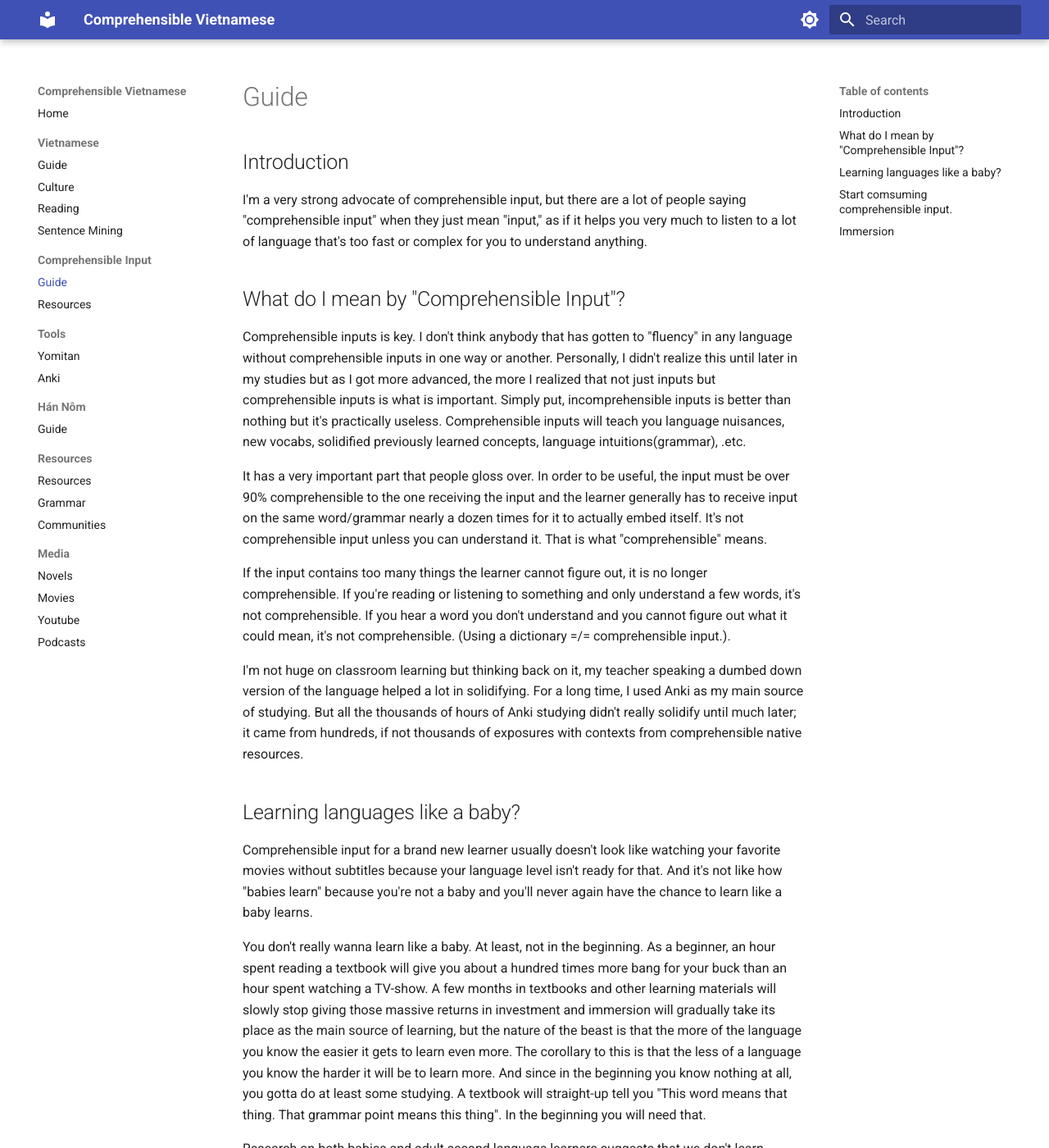
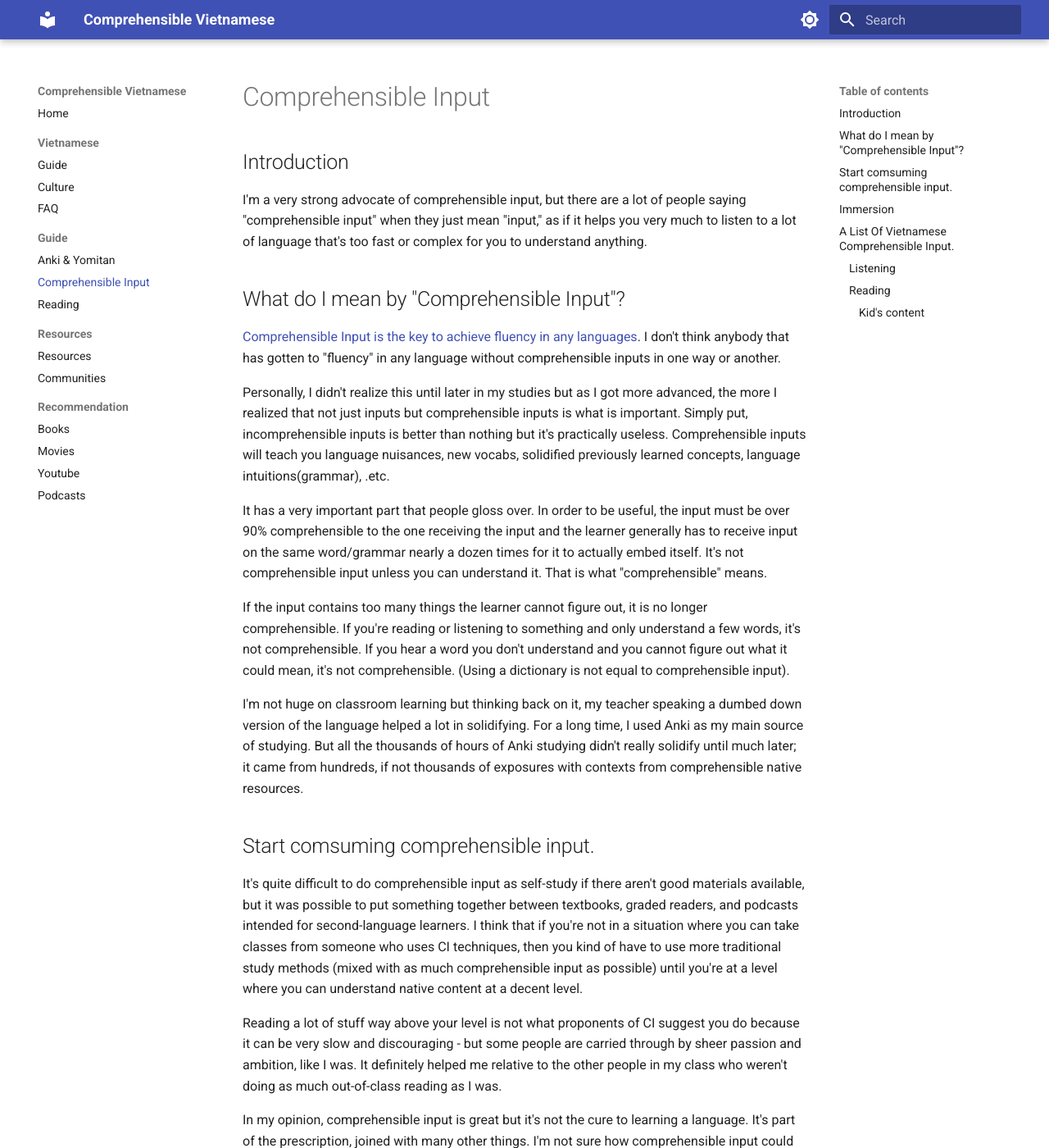
Before and after one commit to daihocmo/learn-vietnamese, an MkDocs documentation site: the page built from docs/input.md, in a window 1280 px wide and 1400 px high. Shown: the whole window at 82% size. Built offline with MkDocs 1.6.1 and Material for MkDocs 9.7.7, drawn with Linux system fonts in a browser that asks for light colours; some of the changed text lies outside the part shown.

Commit message:
Cập nhật chút đỉnh

```diff
--- a/docs/input-guide.md
+++ b/docs/input.md
@@ -4,21 +4,16 @@
 
 ## What do I mean by "Comprehensible Input"?
 
-Comprehensible inputs is key. I don't think anybody that has gotten to "fluency" in any language without comprehensible inputs in one way or another. Personally, I didn't realize this until later in my studies but as I got more advanced, the more I realized that not just inputs but comprehensible inputs is what is important. Simply put, incomprehensible inputs is better than nothing but it's practically useless. Comprehensible inputs will teach you language nuisances, new vocabs, solidified previously learned concepts, language intuitions(grammar), .etc.
+[Comprehensible Input is the key to achieve fluency in any languages](https://youtu.be/NiTsduRreug). I don't think anybody that has gotten to "fluency" in any language without comprehensible inputs in one way or another.
+
+Personally, I didn't realize this until later in my studies but as I got more advanced, the more I realized that not just inputs but comprehensible inputs is what is important. Simply put, incomprehensible inputs is better than nothing but it's practically useless. Comprehensible inputs will teach you language nuisances, new vocabs, solidified previously learned concepts, language intuitions(grammar), .etc.
 
 It has a very important part that people gloss over. In order to be useful, the input must be over 90% comprehensible to the one receiving the input and the learner generally has to receive input on the same word/grammar nearly a dozen times for it to actually embed itself. It's not comprehensible input unless you can understand it. That is what "comprehensible" means.
 
-If the input contains too many things the learner cannot figure out, it is no longer comprehensible. If you're reading or listening to something and only understand a few words, it's not comprehensible. If you hear a word you don't understand and you cannot figure out what it could mean, it's not comprehensible. (Using a dictionary =/= comprehensible input.).
+If the input contains too many things the learner cannot figure out, it is no longer comprehensible. If you're reading or listening to something and only understand a few words, it's not comprehensible. If you hear a word you don't understand and you cannot figure out what it could mean, it's not comprehensible. (Using a dictionary is not equal to comprehensible input).
 
 I'm not huge on classroom learning but thinking back on it, my teacher speaking a dumbed down version of the language helped a lot in solidifying. For a long time, I used Anki as my main source of studying. But all the thousands of hours of Anki studying didn't really solidify until much later; it came from hundreds, if not thousands of exposures with contexts from comprehensible native resources.
 
-## Learning languages like a baby?
-
-Comprehensible input for a brand new learner usually doesn't look like watching your favorite movies without subtitles because your language level isn't ready for that. And it's not like how "babies learn" because you're not a baby and you'll never again have the chance to learn like a baby learns.
-
-You don't really wanna learn like a baby. At least, not in the beginning. As a beginner, an hour spent reading a textbook will give you about a hundred times more bang for your buck than an hour spent watching a TV-show. A few months in textbooks and other learning materials will slowly stop giving those massive returns in investment and immersion will gradually take its place as the main source of learning, but the nature of the beast is that the more of the language you know the easier it gets to learn even more. The corollary to this is that the less of a language you know the harder it will be to learn more. And since in the beginning you know nothing at all, you gotta do at least some studying. A textbook will straight-up tell you "This word means that thing. That grammar point means this thing". In the beginning you will need that.
-
-Research on both babies and adult second language learners suggests that we don't learn language just by hearing it. (Hearing babies of deaf parents don't learn language from TV!). We need to hear it at a level that is deliberately slowed down and simplified so that we can understand it. Mostly, this means learning from teachers who are trained in CI techniques, rather than self-study; most of the work I've seen on comprehensible input is specifically classroom-based. But CI proponents also advocate a lot of reading, using resources like the earliest levels of these graded readers.
 
 ## Start comsuming comprehensible input.
 
@@ -35,4 +30,33 @@
 
 Of course, immersion is something you do in your free time, so you can do it even in the beginning, after you're done with your daily hour of studying. And to avoid forgetting what you've learned, use a memory aid program like Anki. Stick sentences in Japanese on the front card, what they mean on the back card.
 
-(By the way, read Principles and Practice in Second Language Acquisition by Stephen Krashen; it's a free book by the guy who literally wrote the book on comprehensible input).
+
+
+## A List Of Vietnamese Comprehensible Input.
+
+### Listening
+
+**(These 3 playlists are made by VietnameseClass101)**
+
+- [Absolute Beginner](https://www.youtube.com/playlist?list=PLunONiOw9GxL3KEhx7lTJbY8-COYXBkyK)
+- [Beginner](https://www.youtube.com/playlist?list=PLunONiOw9GxLoQOkTELRyn8xUgY9MP_PR)
+- [Intermediate](https://www.youtube.com/playlist?list=PLunONiOw9GxJqez21K_cBsNV4k_9dPg0U)
+
+**Other**
+
+- [holy phun](https://www.youtube.com/channel/UCBRTv26bFOoQvCsKluwuCDQ): there is only 2
+- [Vlog in Slow Vietnamese](https://www.youtube.com/playlist?list=PLW2Cgj7b_FvjiNUTa4GHRJz2H8SbncPCy)
+- [Slow Vietnamese Input](https://www.youtube.com/playlist?list=PLW2Cgj7b_FviK9D0yZ6-n2R3WgeuZieTT)
+- [Easy Vietnamese - Learn Vietnamese from the streets!](https://www.youtube.com/playlist?list=PLA5UIoabheFN8XxzGYrLkEDuhxESQ8kUr)
+- [Authentic Vietnamese with subtitles](https://www.youtube.com/playlist?list=PLnVIHsBDulRMiCJThslqsejGhWlLEHGQ6): A Playlist made by Learn Vietnamese with Annie.
+
+### Reading
+
+- [Vietnamese Reading Resources written by a random Vietnamese Italki teacher](http://easyvietnamese.weebly.com/reading)
+- [Bài viết học sinh](https://tiengviethuchanh.wordpress.com/bai-viet-hoc-sinh/). There are a lot of texts written by Vietnamese students here.
+- [VOA Tiếng Việt](https://www.voatiengviet.com/): Vietnamese News in (not really) simple Vietnamese.
+
+#### Kid's content
+- [Truyện thiếu nhi](https://tiengviethuchanh.wordpress.com/truyen-thieu-nhi/) - 165 short stories for kids.
+- [365 stories for kids](https://truyenchobe.com/tag/1001-chuyen-ke-cho-be-truoc-gio-di-ngu)
+- [Vietnamese folk tales](https://tiengviethuchanh.wordpress.com/truyen-co-tich/)
--- a/mkdocs.yml
+++ b/mkdocs.yml
@@ -13,22 +13,16 @@
   - 'Vietnamese':
     - 'Guide': 'guide.md'
     - 'Culture': 'viet-culture.md'
+    - 'FAQ': 'viet-faq.md'
+  - 'Guide':
+    - 'Anki & Yomitan': 'tools.md'
+    - 'Comprehensible Input': 'input.md'
     - 'Reading': 'reading-guide.md'
-    - 'Sentence Mining': 'asbplayer.md'
-  - 'Comprehensible Input':
-    - 'Guide': 'input-guide.md'
-    - 'Resources': 'input-resources.md'
-  - 'Tools':
-    - 'Yomitan': 'yomi-setup.md'
-    - 'Anki': 'anki.md'
-  - 'Hán Nôm':
-    - 'Guide': 'han-nom.md'
   - 'Resources':
     - 'Resources': 'resources.md'
-    - 'Grammar': 'grammar-guide.md'
     - 'Communities': 'community.md'
-  - 'Media':
-    - 'Novels': 'books.md'
+  - 'Recommendation':
+    - 'Books': 'books.md'
     - 'Movies': 'movies.md'
     - 'Youtube': 'youtube.md'
     - 'Podcasts': 'podcasts.md'
```
Also changed, not shown: docs/anki.md (deleted, +0 -1 lines), docs/asbplayer.md (deleted, +0 -23 lines), docs/books.md (+1 -1 lines), docs/grammar-guide.md (deleted, +0 -1 lines), docs/guide.md (+11 -14 lines), docs/han-nom.md (deleted, +0 -4 lines), docs/input-resources.md (deleted, +0 -46 lines), docs/reading-guide.md (+5 -6 lines), docs/resources.md (+6 -9 lines), docs/tools.md (added, +23 -0 lines), docs/viet-faq.md (added, +1 -0 lines), docs/yomi-setup.md (deleted, +0 -20 lines).
